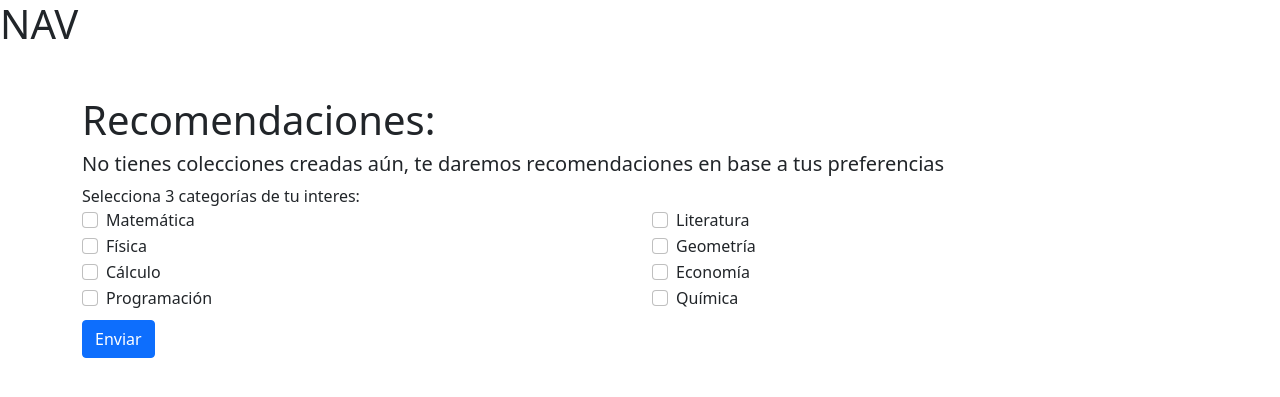
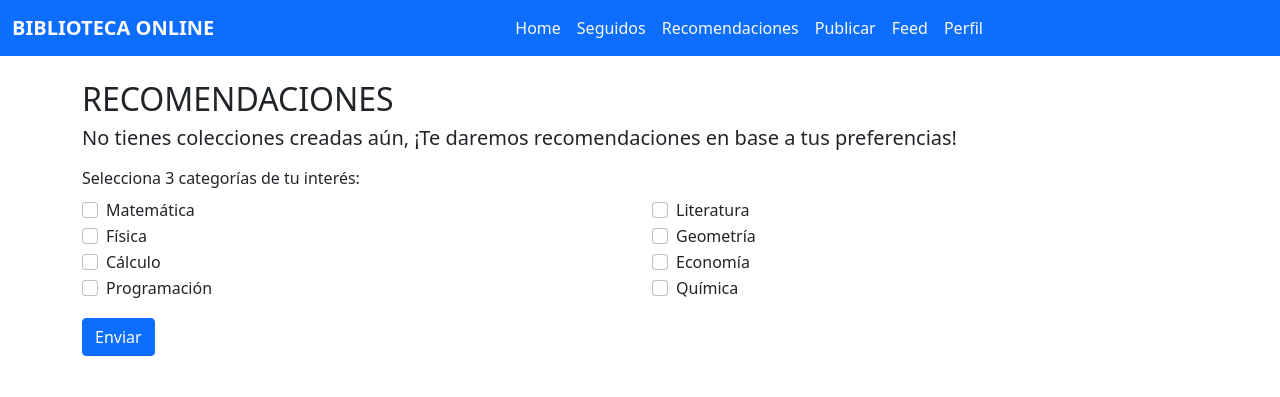
Before and after one commit to GR1SW-VyV/online-library, a Django app: template templates/recommendation/form_preferences.html in a window 1280 px wide. Shown: the top 397 px of the page. Run offline with Django 4.2, Linux system fonts and the light colour scheme; the template is opened without the code that fills it, so the values that code supplies are empty; some libraries are stand-ins or nearby versions.

Commit message:
feat(recommendations): Include recommendations urls on onlineLibrary/urls

```diff
--- a/onlinelibrary/urls.py
+++ b/onlinelibrary/urls.py
@@ -17,11 +17,8 @@ Including another URLconf
 
 from django.contrib import admin
 from django.urls import path, include
-from recommendations.views import view_recommendations
-from recommendations.views import view_form_preferences
 
 urlpatterns = [
     path('admin/', admin.site.urls),
-    path('recommendations/', view_recommendations),
-    path('preferences/', view_form_preferences),
+    path('recommendations/', include("recommendations.urls")),
 ]
--- a/recommendations/urls.py
+++ b/recommendations/urls.py
@@ -2,6 +2,6 @@ from django.urls import path
 from . import views
 
 urlpatterns = [
-    path('', views.recommendations, name='hello'),
-    path('profile/<int:user_id>', views.form_preferences, name='profile'),
+    path('recommended/', views.view_recommendations),
+    path('preferences/', views.view_form_preferences),
 ]
--- a/templates/base.html
+++ b/templates/base.html
@@ -10,7 +10,21 @@
 </head>
 <body>
 
-    <h1>NAV</h1>
+    <nav class="navbar navbar-expand-lg bg-body-tertiary bg-primary ">
+        <div class="container-fluid">
+            <a class="navbar-brand text-light fw-bold" href="#">BIBLIOTECA ONLINE</a>
+            <div class="navbar-collapse justify-content-center" id="navbarNavAltMarkup">
+                <div class="navbar-nav text-light justify-content-between">
+                    <a class="nav-link active text-light" aria-current="page" href="#">Home</a>
+                    <a class="nav-link text-light" href="#">Seguidos</a>
+                    <a class="nav-link text-light" href="#">Recomendaciones</a>
+                    <a class="nav-link text-light" href="#">Publicar</a>
+                    <a class="nav-link text-light" href="#">Feed</a>
+                    <a class="nav-link text-light" href="#">Perfil</a>
+                </div>
+            </div>
+        </div>
+    </nav>
 
     <!--Block of content -->
     {% block content %}
--- a/templates/recommendation/form_preferences.html
+++ b/templates/recommendation/form_preferences.html
@@ -2,36 +2,34 @@
 {% extends 'base.html' %}
 {% block content %}
 
-    <div class="container mt-5">
-        <h1>Recomendaciones: </h1>
-        <h5>No tienes colecciones creadas aún, te daremos recomendaciones en base a tus preferencias </h5>
-        <form>
-            <div class="form-group">
-                <label>Selecciona 3 categorías de tu interes:</label>
-                <div class="row">
+    <div class="container mt-4">
+        <h2>RECOMENDACIONES</h2>
+        <h5>No tienes colecciones creadas aún, ¡Te daremos recomendaciones en base a tus preferencias! </h5>
+        <form method="POST" action="tu_archivo.php">    <!-- Reemplazar con la URL donde quieran enviar los datos -->
+            <div class="form-group mt-3">
+                <label>Selecciona 3 categorías de tu interés:</label>
+                <div class="row mt-2 mb-2">
                     <div class="col-6">
                         <div class="form-check">
-                            <input class="form-check-input" type="checkbox" name="matematica" id="matematica"
-                                value="matematica">
+                            <input class="form-check-input" type="checkbox" name="categorias[]" id="matematica" value="matematica">
                             <label class="form-check-label" for="matematica">
                                 Matemática
                             </label>
                         </div>
                         <div class="form-check">
-                            <input class="form-check-input" type="checkbox" name="fisica" id="fisica" value="fisica">
+                            <input class="form-check-input" type="checkbox" name="categorias[]" id="fisica" value="fisica">
                             <label class="form-check-label" for="fisica">
                                 Física
                             </label>
                         </div>
                         <div class="form-check">
-                            <input class="form-check-input" type="checkbox" name="calculo" id="calculo" value="calculo">
+                            <input class="form-check-input" type="checkbox" name="categorias[]" id="calculo" value="calculo">
                             <label class="form-check-label" for="calculo">
                                 Cálculo
                             </label>
                         </div>
                         <div class="form-check">
-                            <input class="form-check-input" type="checkbox" name="programacion" id="programacion"
-                                value="programacion">
+                            <input class="form-check-input" type="checkbox" name="categorias[]" id="programacion" value="programacion">
                             <label class="form-check-label" for="programacion">
                                 Programación
                             </label>
@@ -39,50 +37,45 @@
                     </div>
                     <div class="col-6">
                         <div class="form-check">
-                            <input class="form-check-input" type="checkbox" name="literatura" id="literatura"
-                                value="literatura">
+                            <input class="form-check-input" type="checkbox" name="categorias[]" id="literatura" value="literatura">
                             <label class="form-check-label" for="literatura">
                                 Literatura
                             </label>
                         </div>
                         <div class="form-check">
-                            <input class="form-check-input" type="checkbox" name="geometria" id="geometria"
-                                value="geometria">
+                            <input class="form-check-input" type="checkbox" name="categorias[]" id="geometria" value="geometria">
                             <label class="form-check-label" for="geometria">
                                 Geometría
                             </label>
                         </div>
                         <div class="form-check">
-                            <input class="form-check-input" type="checkbox" name="economia" id="economia"
-                                value="economia">
+                            <input class="form-check-input" type="checkbox" name="categorias[]" id="economia" value="economia">
                             <label class="form-check-label" for="economia">
                                 Economía
                             </label>
                         </div>
                         <div class="form-check">
-                            <input class="form-check-input" type="checkbox" name="quimica" id="quimica" value="quimica">
+                            <input class="form-check-input" type="checkbox" name="categorias[]" id="quimica" value="quimica">
                             <label class="form-check-label" for="quimica">
                                 Química
                             </label>
                         </div>
                     </div>
                 </div>
+            </div>
+                <button type="submit" class="btn btn-primary mt-2">Enviar</button>
+            </form>
+        </div>
 
-            </div>
-            <button type="submit" class="btn btn-primary mt-2">Enviar</button>
-        </form>
-    </div>
-
-    <!-- Agregar el enlace al archivo JavaScript -->
     <script>
         const checkboxes = document.querySelectorAll('.form-check-input');
-        const maxCheckboxes = 3; // Máximo de checkboxes que se pueden marcar
+        const maxCheckboxes = 3;
 
         checkboxes.forEach(checkbox => {
             checkbox.addEventListener('change', () => {
                 const checkedCheckboxes = document.querySelectorAll('.form-check-input:checked');
                 if (checkedCheckboxes.length > maxCheckboxes) {
-                    checkbox.checked = false; // Desmarca el checkbox si se supera el límite
+                    checkbox.checked = false;
                 }
             });
         });
```
Also changed, not shown: recommendations/views.py (+29 -1 lines), templates/recommendation/recommended.html (+7 -5 lines).
